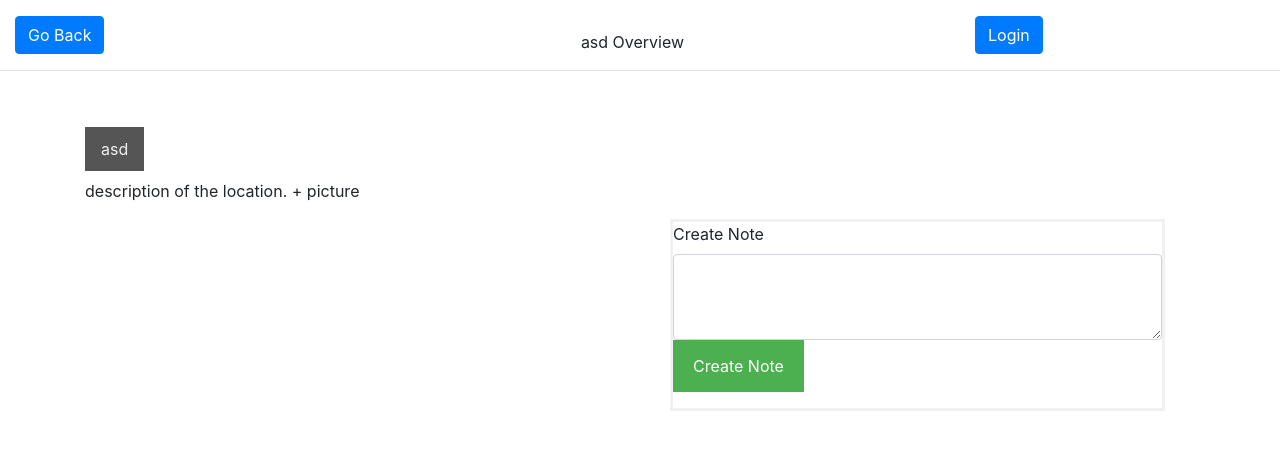
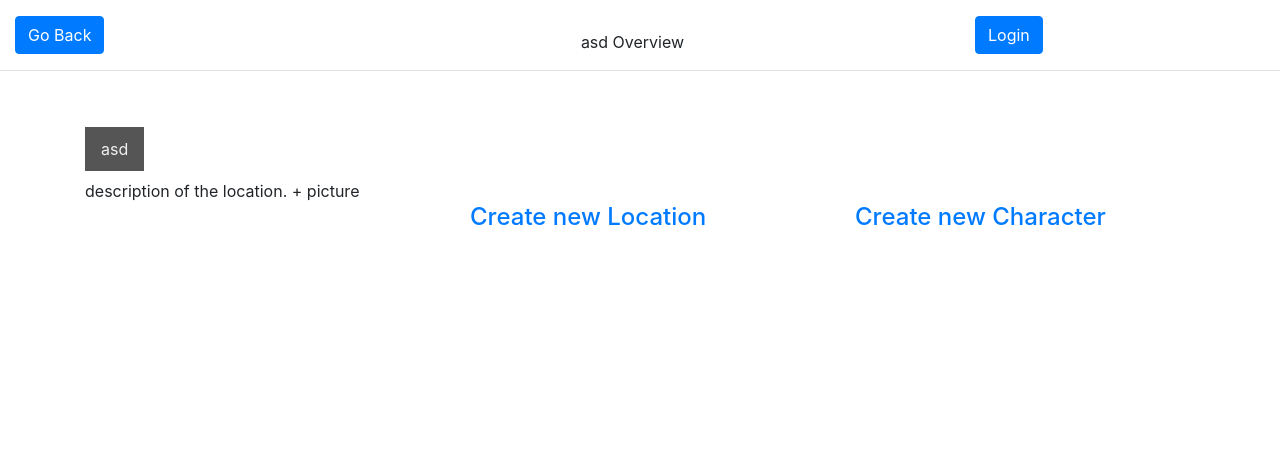
Before and after one commit to Toervh/Programmeerproject, a Flask app: template app/templates/world.html in a window 1280 px wide. Shown: the top 450 px of the page. Run offline with Flask 2, Linux system fonts and the light colour scheme; the template is opened without the code that fills it: values that come from a table or form of the project are taken from there, others are empty; data comes from the database, SQL or seed files in the repository; both versions use the stored data as it was after the commit; some libraries are stand-ins or nearby versions.

Commit message:
created locations, new locations, characters and new characters + database update

```diff
--- a/app/app.py
+++ b/app/app.py
@@ -46,6 +46,7 @@ class Notes(db.Model):
 class Locations(db.Model):
     __tablename__ = 'locations'
     id = db.Column(db.Integer, primary_key=True)
+    location_name = db.Column(db.String(100))
     world_id = db.Column(db.Integer)
     description = db.Column(db.String(500))
     # creation_date = db.Column
@@ -120,18 +121,21 @@ def login():
         if user.password == password:
             session["logged_in"] = True
             session["user_name"] = username
-
+            db.session.commit()
         else:
             flash('Incorrect username or password. Please try again.')
             return redirect("/login")
         return redirect("/")
 
-@app.route('/create_new', methods=["POST", "GET"])
-def create_new():
+
+
+
+@app.route('/new_world', methods=["POST", "GET"])
+def new_world():
     if request.method == "GET":
         if not session.get("user_name"):
             return redirect("/login")
-        return render_template("create_new.html")
+        return render_template("new_world.html")
 
     if request.method == "POST":
         if not session.get("user_name"):
@@ -147,18 +151,64 @@ def create_new():
 
         if len(world_description) > 500:
             flash('Max amount of words exceeded.')
-            return redirect('/create_new')
+            return redirect('/new_world')
         else:
             world = World(name=world_name, description=world_description, creator_name=session["user_name"])
             world_id = world.id
             flash("world created")
-            print(world.name)
-            print(world.description)
-            print(world.creator_name)
-            print("redirecting...")
             db.session.add(world)
             db.session.commit()
         return redirect("/")
+
+
+@app.route('/new_character', methods=["POST", "GET"])
+def new_character():
+    if request.method == "GET":
+        if not session.get("user_name"):
+            return redirect("/login")
+        return render_template("new_character.html")
+
+    if request.method == "POST":
+        if not session.get("user_name"):
+            return redirect("/login")
+
+        return redirect('/')
+
+
+@app.route('/new_location', methods=["POST", "GET"])
+def new_location():
+    if request.method == "GET":
+        if not session.get("user_name"):
+            return redirect("/login")
+        return render_template("new_location.html")
+
+    if request.method == "POST":
+        if not session.get("user_name"):
+            return redirect("/login")
+
+        return redirect('/')
+#         location_name = request.form.get("location_name")
+#         description = request.form.get("description")
+#
+#         ##TODO let this route know what world it belongs to
+#         # world = World.query.filter_by(id=l)
+#         ##TODO file upload
+#         # file = request.files['file']
+#         # file = secure_filename(file.filename)
+#         # file.save(os.path.join(app.config['UPLOAD_FOLDER'], filename))
+#
+#         if len(description) > 500:
+#             flash('Max amount of words exceeded.')
+#             return redirect('/new_location')
+#         else:
+#             location = Locations(world_id=world.id, location_name=location_name, description=world_description)
+#             world_id = world.id
+#             flash("world created")
+#             db.session.add(world)
+#             db.session.commit()
+#         return redirect("/")
+
+
 
 @app.route('/world/<world_id>')
 def world(world_id):
@@ -169,6 +219,16 @@ def world(world_id):
     notes = Notes.query.filter_by(world_id=world_id).all()
 
     return render_template("/world.html", world=world, notes=notes)
+
+@app.route('/location/<location_id>')
+def location(location_id):
+    if not session.get("user_name"):
+        return redirect("/login")
+
+    location = Location.query.filter_by(id=location_id).first()
+    notes = Notes.query.filter_by(location_id=location_id).all()
+
+    return render_template("location.html", location=location, notes=notes)
 
 @app.route('/add_note')
 def add_note():
--- a/app/templates/header.html
+++ b/app/templates/header.html
@@ -15,7 +15,7 @@
             <ul class="nav col-12 col-md-auto mb-2 justify-content-center mb-md-0" id="title">{% block header %}{% endblock header %}</ul>
             <div class="col-md-3 text-end">
                 {% if session.name %}
-                    <h4><a href="{{ url_for('profile', id=user.id) }}">{{ session.name }}</a></h4>
+                    <h4><a href="{{ url_for('profile', id=user.id) }}">{{ user.name }}</a></h4>
                 {% else %}
                     <a href="/login" class="btn btn-primary">Login</a>
                 {% endif %}
--- a/app/templates/index.html
+++ b/app/templates/index.html
@@ -19,7 +19,7 @@ Homepage
         </div>
         {% endif %}
         <div class="container-md" id="create_new_world">
-            <a href="{{ url_for('create_new') }}"><h4>Create New World</h4></a>
+            <a href="{{ url_for('new_world') }}"><h4>Create New World</h4></a>
         </div>
     </div>
 </main>
--- a/app/templates/location_characters.html
+++ /dev/null
@@ -1,6 +0,0 @@
-{% extends "header.html" %}
-{% block title %}{% endblock %}
-{% block header %}{% endblock %}
-{% block body %}
-
-{% endblock body %}
--- a/app/templates/world.html
+++ b/app/templates/world.html
@@ -3,35 +3,40 @@
 {% block header %}{{ world.name }} Overview{% endblock %}
 {% block body %}
 <main role="main" class="container">
-    <div class="container" id="world_overview">
+    <div class="container" id="overview">
         <div class="row mb-2">
             <div class="header" width="fluid">{{ world.name }}</div>
         </div>
         <div class="row md-2">
             <div class="container-md">description of the location. + picture</div>
         </div>
-        <div class="row">
-            <div class="col md-8 blog-main">
-                {% if notes %}
-                    {% for note in notes %}
-                        <div class="blog-post">
-                            <h3 class="blog-post-title">note title?</h3>
-                            <p class="blog-post-meta">time of creation goes here.</p>
+        <div class="row" id="locations/characters">
+            <div class="col md-8 blog-main" id="location_list">
+                {% if locations %}
+                    {% for location in locations %}
+                        <div class="blog-post" id="location">
+                            <a href="{{ url_for('location', location_id=location.id) }}"<h3 class="blog-post-title">{{ location.name }}</h3></a>
                             <hr>
-                            <p class="blog-post-text">text goes here.</p>
+                            <p class="blog-post-text">Location description</p>
                         </div>
                     {% endfor %}
                 {% endif %}
             </div>
             <div class="col md-8 blog-main">
-                <div class="container" id="new_note">
-                    <form onsubmit="submitNote()">
-                          <div class="form-group">
-                            <label for="exampleFormControlTextarea1">Create Note</label>
-                            <textarea class="form-control" id="exampleFormControlTextarea1" rows="3"></textarea>
-                              <button type="submit">Create Note</button>
-                          </div>
-                    </form>
+                <a href="{{ url_for('new_location') }}"><h4>Create new Location</h4></a>
+            </div>
+            <div class="col md-8 blog-main" id="character_list">
+                {% if characters %}
+                    {% for character in characters %}
+                        <div class="blog-post" id="character">
+                            <a href="{{ url_for('character', character_id=character.id) }}"<h3 class="blog-post-title">{{ character.name }}</h3></a>
+                            <hr>
+                            <p class="blog-post-text">Character description</p>
+                        </div>
+                    {% endfor %}
+                {% endif %}
+                <div class="col md-8 blog-main">
+                <a href="{{ url_for('new_character') }}"><h4>Create new Character</h4></a>
                 </div>
             </div>
         </div>
```
Also changed, not shown: app/templates/location.html (added, +41 -0 lines), app/templates/location_character.html (deleted, +0 -14 lines), app/templates/new_character.html (added, +14 -0 lines), app/templates/new_location.html (added, +14 -0 lines), app/test.db, 1 other file.
